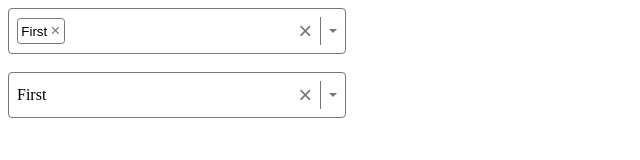
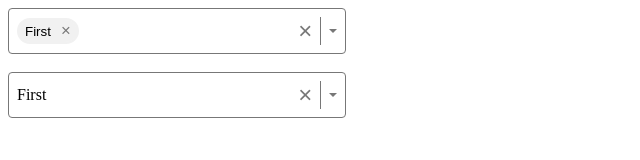
Before and after one commit to MuhammadAakash/react-multiselect, a React (Vite) app: page / in a window 1280 px wide. Shown: the top 160 px of the page, without its empty margins (0-640 px from the left). Built offline with nearby package versions, Linux system fonts and the light colour scheme.

Commit message:
Made some style improvements

```diff
--- a/src/App.tsx
+++ b/src/App.tsx
@@ -16,6 +16,10 @@ const options = [
   },
   { label: "Fourth", value: 4 },
   { label: "Five", value: 5 },
+  {
+    label: "🐶 Dog",
+    value: "dog",
+  },
 ];
 
 function App() {
--- a/src/Select.tsx
+++ b/src/Select.tsx
@@ -15,7 +15,7 @@ type SingleSelectProps = {
 
 export type SelectOption = {
   label: string;
-  value: number;
+  value: number | string;
 };
 
 type SelectProps = {
--- a/src/select.module.css
+++ b/src/select.module.css
@@ -74,23 +74,23 @@
     cursor: pointer;
 }
 .option.selected {
-    background-color: hsl(200, 100%, 70%);
+    background-color: hsl(200, 59%, 70%);
+    margin-top: 2px;
 }
 
 .option.highlighted {
-    background-color: hsl(200, 100%, 50%);
-    color: white;
+    background-color: #f6f6f6;
 }
 
 .option-badge {
     display: flex;
     align-items: center;
-    padding: .15em .25em;
-    border: .05em solid #777;
-    border-radius: .25em;
-    gap: .25em;
+    /* padding: .15em .25em; */
+    border: 2px solid #f1f1f1ff;
+    border-radius: 16px;
+    gap: 10px;
     cursor: pointer;
-    background: none;
+    background: #f1f1f1ff;
     outline: none;
 }
 
```
